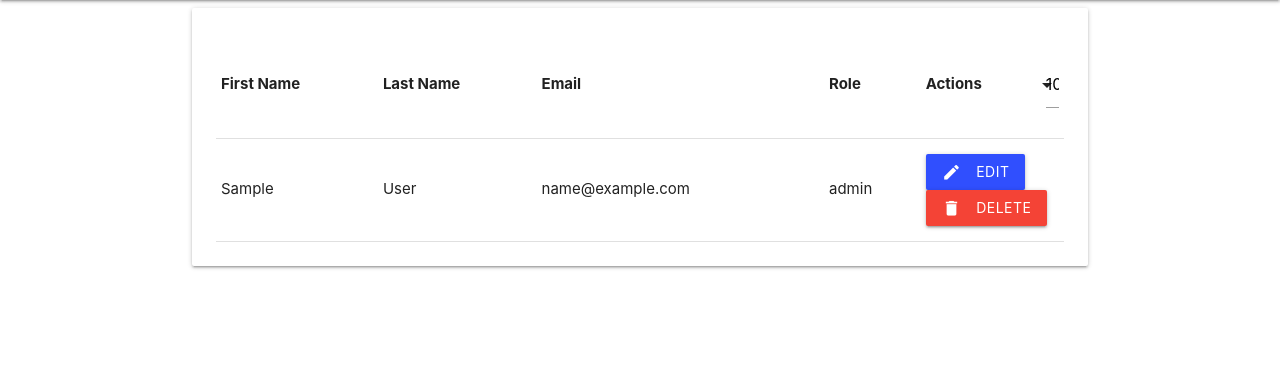
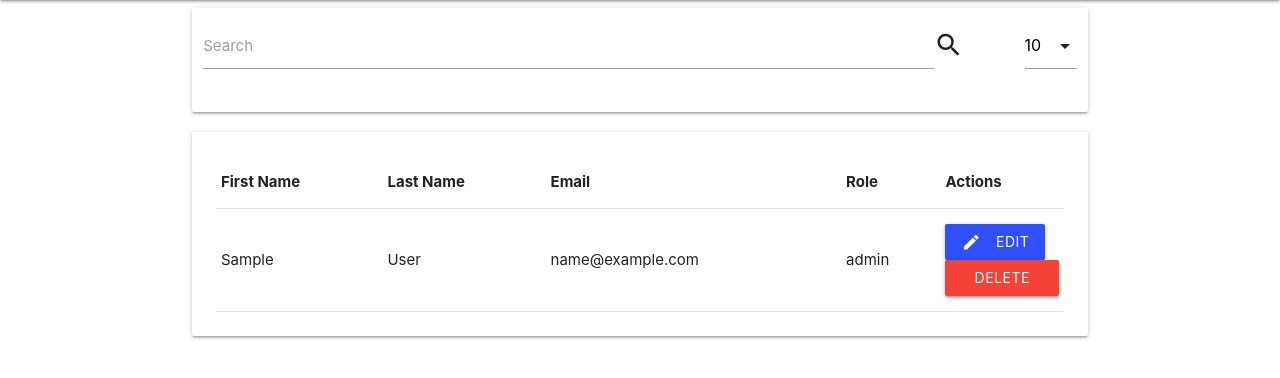
Before and after one commit to mohammed-shahan/CRM_Project, a Flask app: page /admin/users in a window 1280 px wide. Shown: the part 64-442 px from the top of the page. Run offline with Flask 2, Linux system fonts and the light colour scheme; a user stored in the database is signed in; tables that the repository leaves empty hold one stand-in row (values such as "Sample post").

Commit message:
users search

```diff
--- a/apps/admin/routes.py
+++ b/apps/admin/routes.py
@@ -70,7 +70,12 @@
         roles[role.id] = role.role
     rowsPerPage = request.args.get('rows', 10, type=int)
     page = request.args.get('page', 1, type=int)
-    users = Users.query.paginate(page=page, per_page=rowsPerPage)
+    search = request.args.get('search', '')
+    if search != '':
+        search = f'%{search}%'
+        users = Users.query.filter(Users.email.like(search)).paginate(page=page, per_page=rowsPerPage)
+    else:
+        users = Users.query.paginate(page=page, per_page=rowsPerPage)
     return render_template('admin/pages/users.html', users=users, user=current_user, roles=roles)
 
 @bp.route("/users", methods=['POST'])
--- a/apps/templates/admin/pages/users.html
+++ b/apps/templates/admin/pages/users.html
@@ -1,11 +1,22 @@
 {% extends 'admin/base.html' %}
 {% import "pagination.html" as pg %}
+{% import "search.html" as s %}
 
 {% block title %}Users{% endblock %}
 
 {% block content %}
 
     <div class="container">
+        <div class="card">
+            <div class="row">
+                <div class="col s11">
+                    {{ s.search('admin_bp.users_get') }}
+                </div>
+                <div class="col s1">
+                    {{ pg.rows(users, 'admin_bp.users_get') }}
+                </div>
+            </div>
+        </div>
         <div class="card">
             <div class="card-content">
                 <table id="users">
@@ -16,7 +27,6 @@
                             <th>Email</th>
                             <th>Role</th>
                             <th>Actions</th>
-                            <td id="rows-select">{{ pg.rows(users, 'admin_bp.users_get') }}</td>
                         </tr>
                     </thead>
                     <tbody>
@@ -26,7 +36,7 @@
                                 <td class="lastName">{{ user.lastName }}</td>
                                 <td class="email">{{ user.email }}</td>
                                 <td class="role">{{ roles[user.role] }}</td>
-                                <td class="actions" colspan="2">
+                                <td class="actions">
                                     <a href="#" class="waves-effect waves-light btn indigo accent-4" onclick="edit({{ user.id }})">Edit<i class="material-icons left">edit</i></a>
                                     <a href="#" class="waves-effect waves-light btn red" onclick="del({{ user.id }})">Delete<i class="material-icons left">delete</i></a>
                                 </td>
```
